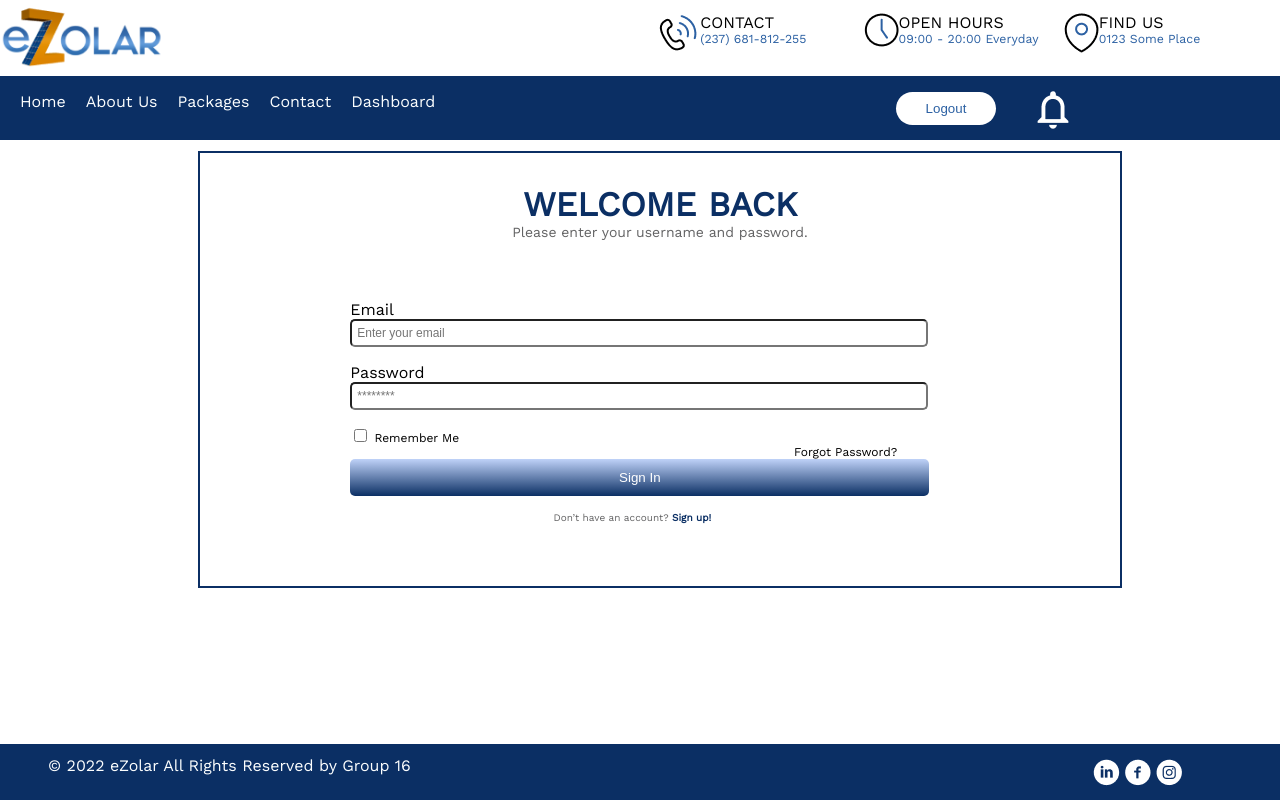
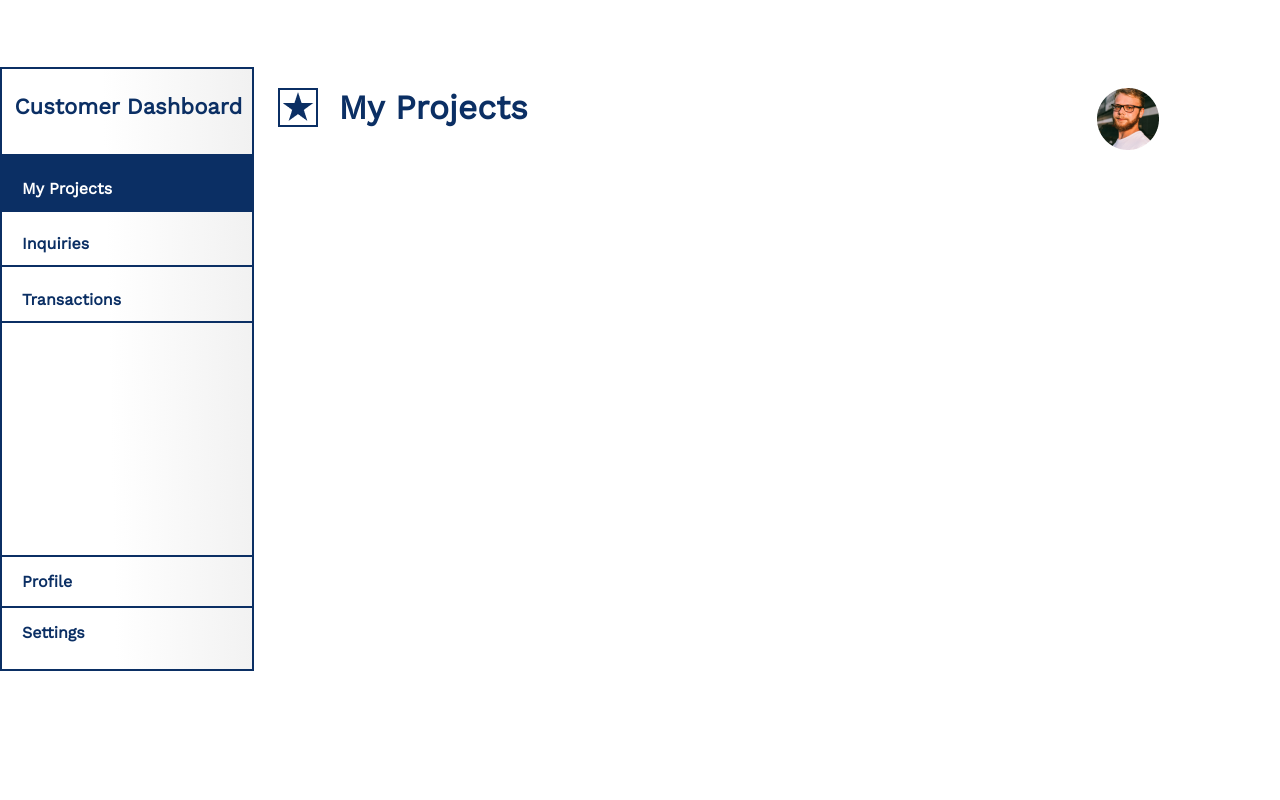
Before and after one commit to Mashi-Abeywickrama/eZolar, a PHP site: page /ezolar/app/views/Customer/myprojects.php in a window 1280 px wide. Run offline with PHP 8.4, Linux system fonts and the light colour scheme.

Commit message:
Stepped to Customer Dashboard
Customer Dashboard created.
New changes were added to the header and navigation bar.
Readme file Updated.

```diff
--- /dev/null
+++ b/app/views/Customer/myprojects.php
@@ -0,0 +1,58 @@
+<!DOCTYPE html>
+<html lang="en">
+<head>
+    <meta charset="UTF-8">
+    <meta http-equiv="X-UA-Compatible" content="IE=edge">
+    <meta name="viewport" content="width=device-width, initial-scale=1.0">
+    <link href='https://fonts.googleapis.com/css?family=Work Sans' rel='stylesheet'>
+    <link rel="stylesheet" href="\ezolar\public\css\customer.dashboard.common.css">
+    <link rel="stylesheet" href="\ezolar\public\css\myprojects.css">
+    <title>My Projects</title>
+</head>
+<body>
+<!--    to be done later
+    1. add links to left sub panel
+-->
+    <div class="left-panel">
+        <div class="box1">
+            Customer Dashboard
+        </div>
+        <div class="rest">
+            <div class="box2">
+                My Projects
+            </div>
+            <div class="box3">
+                Inquiries
+            </div>
+            <div class="box4">
+                Transactions
+            </div>
+            <div class="box5">
+                Profile
+            </div>
+            <div class="box6">
+                Settings
+            </div>
+        </div>
+    </div>
+    <!-- Remaining... -->
+    <div class="common-main-container">
+        <div class="dashboard-common-main-topic">
+            <div class="common-main-left-img">
+<!-- need to embed the link of my profile in the image -->
+                <a href=”” “text-decoration: none”>
+                    <img src="\ezolar\public\img\customer\Projects.png" alt="profile">
+                </a>
+            </div>
+            <div class="common-main-txt">
+                My Projects
+            </div>
+
+            <div class="common-main-right-img">
+                <img src="\ezolar\public\img\profile.png" alt="profile">
+            </div>
+
+        </div>
+    </div>
+</body>
+</html>
--- a/app/views/Includes/footer.php
+++ b/app/views/Includes/footer.php
@@ -4,7 +4,7 @@
     <meta charset="UTF-8">
     <meta http-equiv="X-UA-Compatible" content="IE=edge">
     <meta name="viewport" content="width=device-width, initial-scale=1.0">
-    <link rel="stylesheet" href="public\css\style.css">
+    <link rel="stylesheet" href="\ezolar\public\css\style.css">
     <link href='https://fonts.googleapis.com/css?family=Work Sans' rel='stylesheet'>
     <title>eZolar Footer</title>
 </head>
@@ -15,13 +15,13 @@
         </div>
         <div class="footer-right">
             <div class="footer-right-in">
-                <img src="public\img\linkedin.png" alt="in">
+                <img src="\ezolar\public\img\linkedin.png" alt="in">
             </div>
             <div class="footer-right-f">
-                <img src="public\img\fb.png" alt="fb">
+                <img src="\ezolar\public\img\fb.png" alt="fb">
             </div>
             <div class="footer-right-insta">
-                <img src="public\img\inst.png" alt="inst">
+                <img src="\ezolar\public\img\inst.png" alt="inst">
             </div>
         </div>
 	</div>
--- a/app/views/Includes/header.php
+++ b/app/views/Includes/header.php
@@ -4,25 +4,26 @@
     <meta charset="UTF-8">
     <meta http-equiv="X-UA-Compatible" content="IE=edge">
     <meta name="viewport" content="width=device-width, initial-scale=1.0">
-    <link rel="stylesheet" href="public\css\style.css">
+    <link rel="stylesheet" href="\ezolar\public\css\style.css">
+    <!-- <link rel="stylesheet" href="../../../../ezolar/public/css/style.css"> -->
     <link href='https://fonts.googleapis.com/css?family=Work Sans' rel='stylesheet'>
     <title>eZolar Header</title>
 </head>
 <body>
     <div class = "header">
-        <img src="public\img\Logo.png" alt="Team eZolar" style="height: 80px;">
+        <img src="\ezolar\public\img\Logo.png" alt="Team eZolar" style="height: 80px;">
         <div class="header-right">
             <div class="header-right-contact">
                 <div class="header-right-img">
-                    <img src="public\img\Contact.png" alt="Call">
+                    <img src="\ezolar\public\img\Contact.png" alt="Call">
                 </div>
                 <div class="header-txt">CONTACT
-                    <div class= "header-txt-blue">(237) 681-812-255</div>
+                    <div class= "header-txt-blue">(94) 112-711-711</div>
                 </div>
             </div>
             <div class="header-right-openH">
                 <div class="header-right-img">
-                    <img src="public\img\Clock.png" alt="Clock">
+                    <img src="\ezolar\public\img\Clock.png" alt="Clock">
                 </div>
                 <div class="header-txt">OPEN HOURS
                     <div class= "header-txt-blue">09:00 - 20:00 Everyday</div>
@@ -30,7 +31,7 @@
             </div>
             <div class="header-right-location">
                 <div class="header-right-img">
-                    <img src="public\img\Location.png" alt="Location">
+                    <img src="\ezolar\public\img\Location.png" alt="Location">
                 </div>
                     <div class="header-txt">FIND US
                     <div class= "header-txt-blue">0123 Some Place</div>
--- a/app/views/Includes/navbar.php
+++ b/app/views/Includes/navbar.php
@@ -4,26 +4,32 @@
     <meta charset="UTF-8">
     <meta http-equiv="X-UA-Compatible" content="IE=edge">
     <meta name="viewport" content="width=device-width, initial-scale=1.0">
-    <link rel="stylesheet" href="public\css\style.css">
+    <link rel="stylesheet" href="\ezolar\public\css\style.css">
     <link href='https://fonts.googleapis.com/css?family=Work Sans' rel='stylesheet'>
     <title>eZolar Navbar</title>
 </head>
 <body>
     <div class="nav">
-        <!-- <p>Home About us Packages Contact</p> -->
+    <!--    to do
+        1. add necessary links once you have created the relevant page
+        2. set logout
+    -->
         <div class="nav-left">
-            <div class="home"><p>Home</p></div>
-            <div class="abt"><p> About Us</p></div>
-            <div class="packages"><p>Packages</p></div>
-            <div class="contact"><p>Contact</p></div>
-            <div class="dash"><p>Dashboard</p></div>
+            <div class="home"><a class="links" "home" href="home.php">Home</a></div>
+            <div class="abt"><a class="links" "about" href="about.php">About Us</a></div>
+            <div class="packages"><a class="links" "link-packages" href="packages.php">Packages</a></div>
+            <div class="contact"><a class="links" "link-contact" href="contact.php">Contact</a></div>
+            <div class="dash"><a class="links" "link-dash" href="dashboard.php">Dashboard</a></div>
         </div>
         <div class="nav-right">
             <div class="btn1">
-                <p><button class="nav-btn">Logout</button></p>
+                <p><button class="nav-btn1"></button></p>
             </div>
             <div class="noti">
-                <img src="public\img\Notifications.png" alt="Notifi">
+                <img src="\ezolar\public\img\Notifications.png" alt="Notifi">
+            </div>
+            <div class="btn2">
+                <p><button class="nav-btn2"></button></p>
             </div>
         </div>
 
--- /dev/null
+++ b/public/css/customer.dashboard.common.css
@@ -0,0 +1,102 @@
+body{
+    font-family: 'work sans';
+}
+
+/* this navigation bar is common for all customer dashboards */
+.btn2{
+    display: none;
+}
+.noti{
+    margin-left: 25%;
+}
+.nav-btn1::after{
+    content: 'Log Out';
+}
+.nav-btn1:hover, .noti:hover{
+    cursor: pointer;
+    transform: scale(1.05);
+}
+.dash{
+    color: #DE8500;
+}
+.dash:hover{
+    cursor: arrow;
+    transform: none;
+}
+
+/* this part is common for all customer dashboard contents..
+left sub panel and the topic, left image and right image*/
+.left-panel{
+    position: absolute;
+    width: 250px;
+    height: 75%;
+    margin-top: 59px;
+    left: 0;
+    background: linear-gradient(268.65deg, #F1F1F1 0.5%, rgba(255, 255, 255, 0) 56.69%);
+    mix-blend-mode: normal;
+    border: 2px solid #0B2F64;
+    color: #0B2F64;
+    font-weight: bold !important;
+}
+.box1{
+    margin-top: 10px;
+    padding-top: 15px;
+    padding-left: 5%;
+    /* padding-right: 3%; */
+    font-size: 22px;
+    height: 10%;
+    border-bottom: 2px solid #0B2F64;
+}
+.rest{
+    font-size: 16px;
+}
+.box2,.box3,.box4{
+    padding-top: 9%;
+    padding-left: 8%;
+    padding-bottom: 12px;
+    border-bottom: 2px solid #0B2F64;
+    height: 10%;
+}
+.box5{
+    margin-top: 93%;
+    padding-left: 8%;
+    padding-bottom: 15px;
+    padding-top: 15px;
+    border-bottom: 2px solid #0B2F64;
+    border-top: 2px solid #0B2F64;
+}
+.box6{
+    padding-left: 8%;
+    padding-top: 15px;
+}
+
+.common-main-container{
+    display: flex;
+}
+.dashboard-common-main-topic{
+    align-self: center;
+    display: flex;
+    margin-left: 250px;
+    margin-top: 80px;
+    width: 80%;
+
+}
+.common-main-left-img{
+    margin-left: 2%;
+}
+.common-main-right-img{
+    margin-right: 2%;
+}
+.common-main-txt{
+    margin-right: 30%;
+    color: #0B2F64;
+    font-size: 210%;
+    /* font-size: 34px; */
+    font-weight: bold;
+    margin-left: 2%;
+    width: 45%;
+}
+.common-main-right-img:hover{
+    cursor: pointer;
+    transform:scale(1.07);
+}
--- a/public/css/login.css
+++ b/public/css/login.css
@@ -94,3 +94,14 @@
     cursor: pointer;
     transform:scale(1.07);
 }
+.noti,.btn2,.dash{
+    display: none;
+}
+
+.nav-btn1::after{
+    content: 'Sign Up';
+}
+.nav-btn1:hover {
+    cursor: pointer;
+    transform:scale(1.07);
+}
--- /dev/null
+++ b/public/css/myprojects.css
@@ -0,0 +1,4 @@
+.box2{
+    color: #ffffff;
+    background-color: #0b2f64;
+}
--- a/public/css/style.css
+++ b/public/css/style.css
@@ -62,7 +62,7 @@ body {
 	right: 0;
 	left: 0;
     height: 8%;
-    color: #FCFEFE;
+    color: #FCFEFE !important;
 	background-color: #0B2F64;
     display: flex;
 }
@@ -71,17 +71,22 @@ body {
     display: flex;
 }
 .abt , .home , .packages, .contact, .dash {
-    padding-left: 20px;
+    padding-left: 5%;
+    margin-top: 2.5%;
 }
 .nav-right{
     display: flex;
 }
 .noti{
-    margin-left: 12%;
+    /* margin-left: 12%; */
     padding-top: 10px;
-    padding-left: 15px;
+    /* padding-left: 15px; */
 }
-.nav-btn{
+.links{
+    color: #FCFEFE !important;
+    text-decoration: none;
+}
+.nav-btn1, .nav-btn2{
     display: inline-block;
     width: 100px;
     padding: 0.55rem;
```
Also changed, not shown: app/controllers/Users.php (+6 -3 lines), app/views/Customer/dashboard.php (+61 -2 lines), public/css/customer.dashboard.css (added, +57 -0 lines), README.md, public/img/customer/Cash.png (added), public/img/customer/Inquiry.png (added), public/img/customer/Person.png (added), public/img/customer/Projects.png (added), public/img/customer/Setting.png (added), public/img/profile.png (added).
